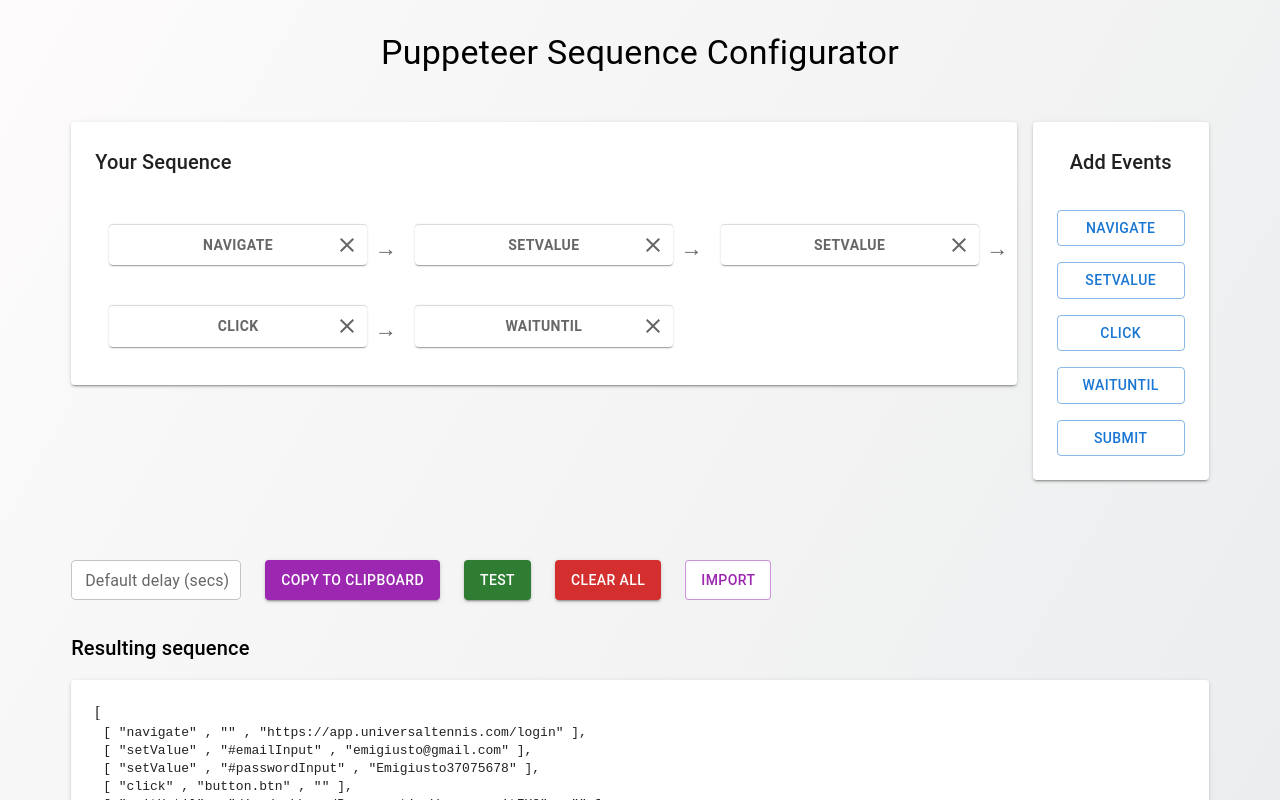
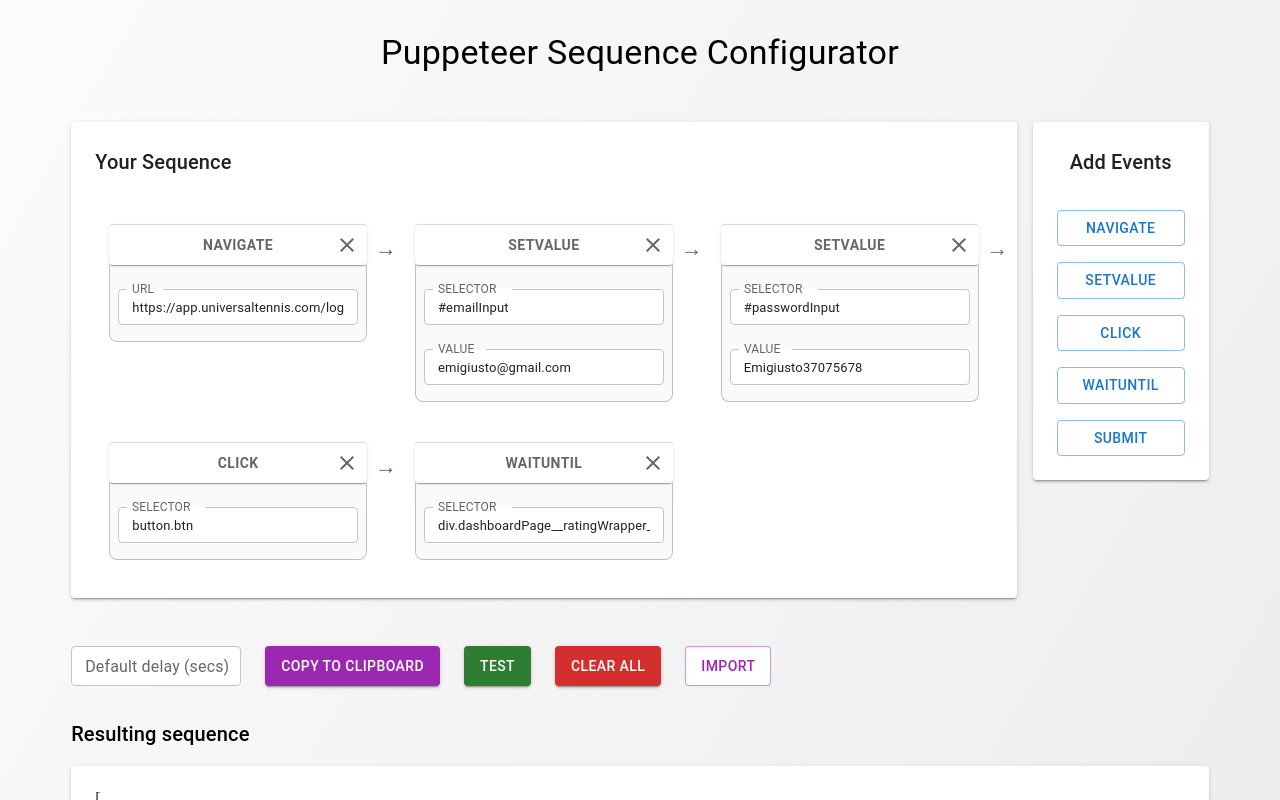
Before and after one commit to emigiusto/ts-sequence-configurator, a React (Create React App) app: page / in a window 1280 px wide. Shown: the top 800 px of the page. Built offline with nearby package versions, Linux system fonts and the light colour scheme.

Commit message:
set default Input to open

```diff
--- a/src/components/SequenceContainer/Item/Item.tsx
+++ b/src/components/SequenceContainer/Item/Item.tsx
@@ -26,7 +26,7 @@ export interface Props {
 
 function Item({seqItem,removeSequence,updateSequence}: Props) {
     const [valid, setValid] = useState<boolean>(false);
-    const [open, setOpen] = useState<boolean>(false);
+    const [open, setOpen] = useState<boolean>(true);
 
     useEffect(() => {
         let validation = seqItem.required.every((reqSelector: string) =>  seqItem[reqSelector])
```
